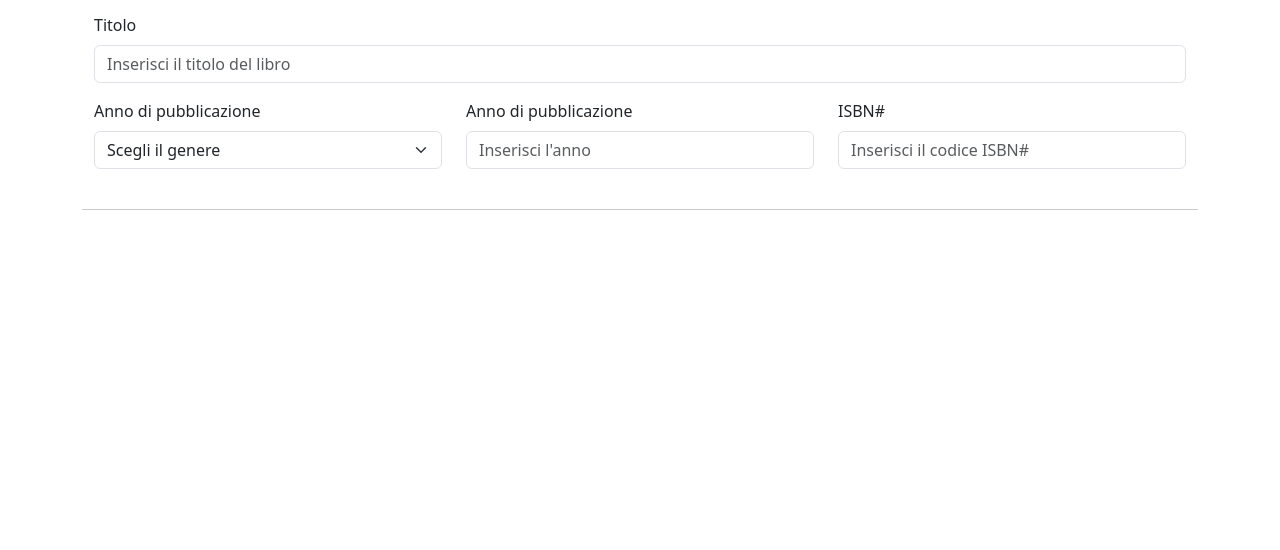
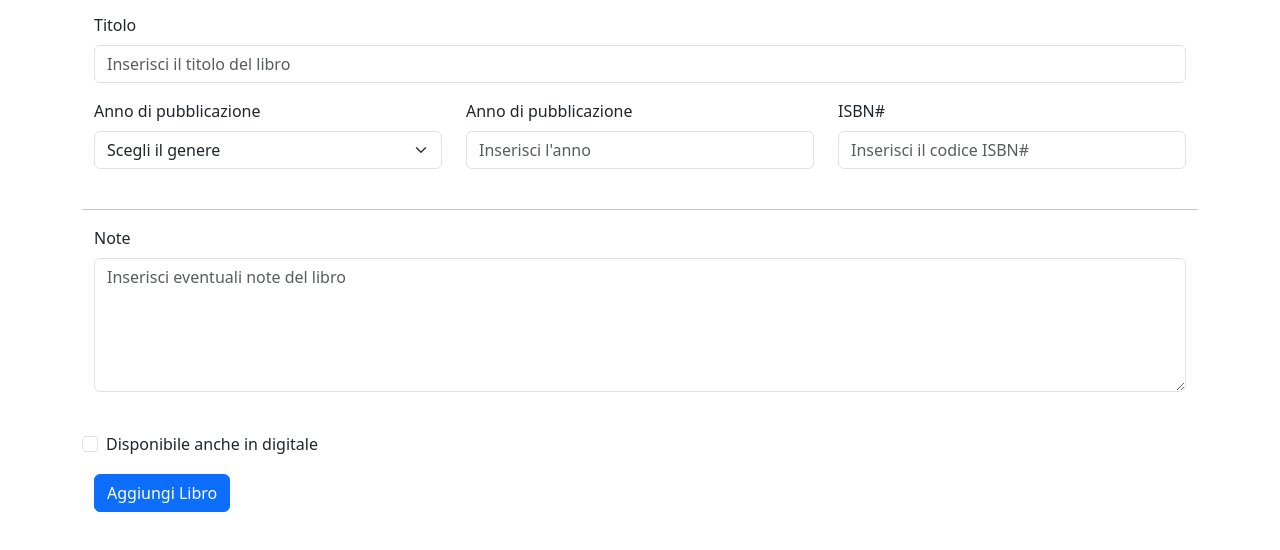
Before and after one commit to LuigiCasale95/html-css-bootstrap-dashboard, a plain HTML site: page altre pagine html/p-agg-libro.html in a window 1280 px wide. Shown: the part 244-794 px from the top of the page. Drawn offline with nearby package versions, Linux system fonts and the light colour scheme.

Commit message:
Conpletamento esercizio

```diff
--- a/altre pagine html/p-agg-libro.html
+++ b/altre pagine html/p-agg-libro.html
@@ -109,10 +109,26 @@
 
                      <hr>
 
+                    <div class="col col-sm-12 col-md-12 mb-4">
+                        <div class="mb-3">
+                          <label for="exampleFormControlTextarea1" class="form-label">Note</label>
+                          <textarea class="form-control" id="exampleFormControlTextarea1" rows="5" placeholder="Inserisci eventuali note del libro"></textarea>
+                        </div>
+
+                     </div>
+
+                     <div class="form-check">
+                       <input class="form-check-input" type="checkbox" value="" id="checkDefault">
+                       <label class="form-check-label" for="checkDefault">
+                         Disponibile anche in digitale
+                       </label>
+                    </div>
 
 
                 </div>
-            <!-- </div> -->
+                <button class="btn btn-primary mt-3" type="submit">Aggiungi Libro</button>
+
+
     </form>
 
         </div>
```
